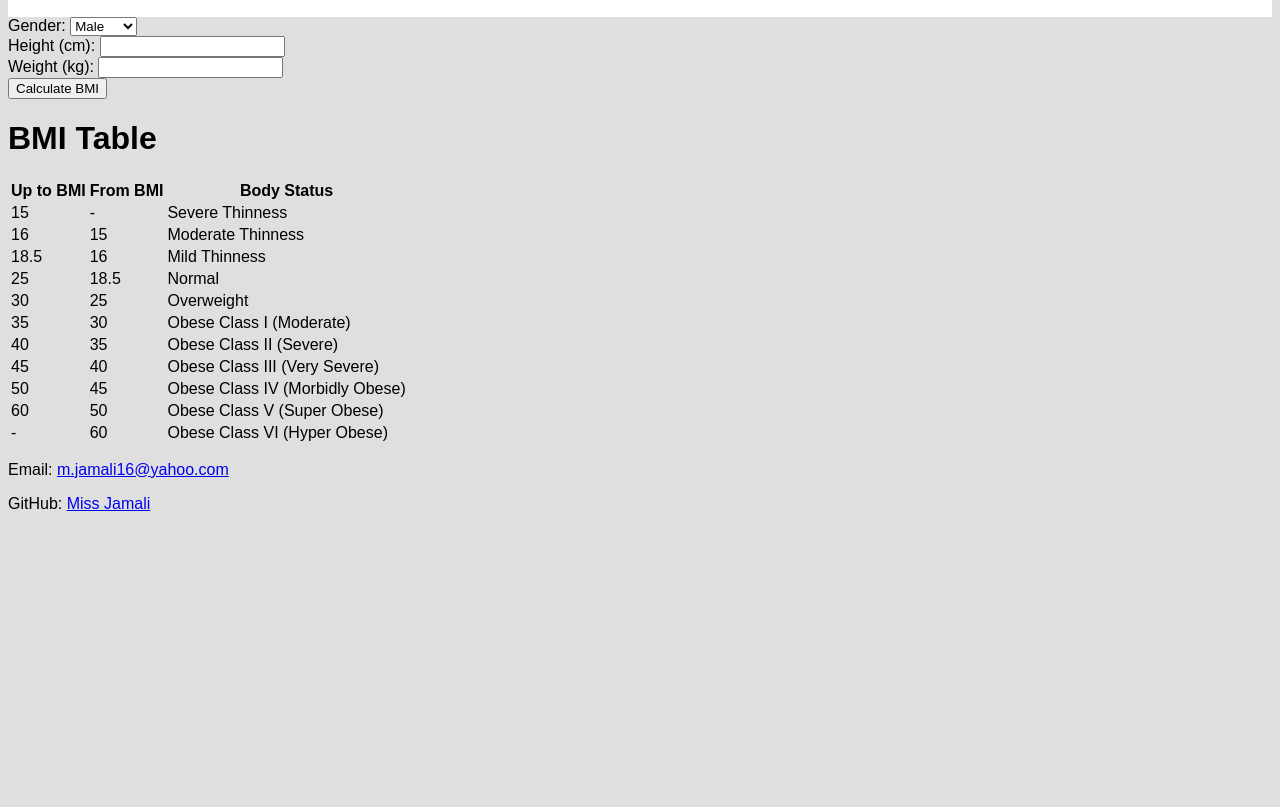
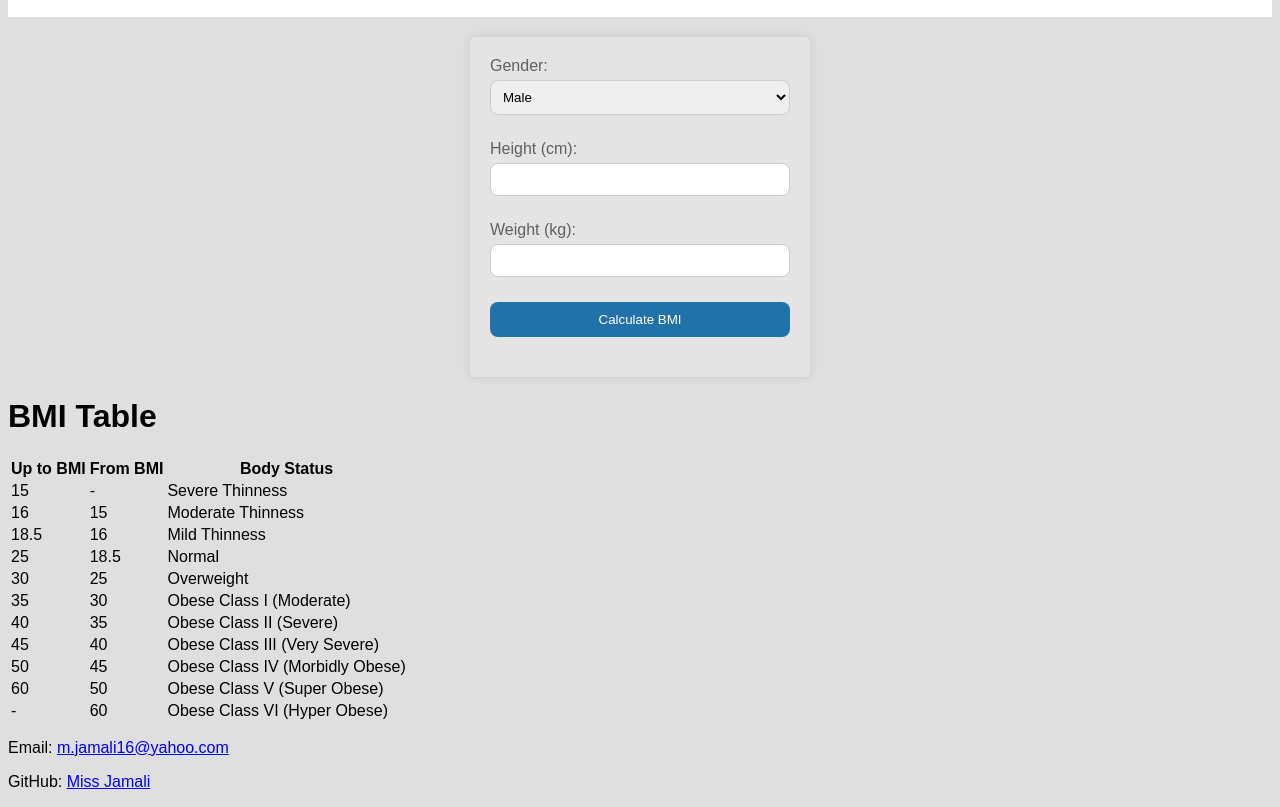
Before and after one commit to MaryaJamali/BodyMassIndexCalculationProgram, a plain HTML site: page index.html in a window 1280 px wide. Shown: the part 92-899 px from the top of the page. Before the commit the page ends 800 px from the top, so only its background shows below. Drawn offline with Linux system fonts and the light colour scheme.

Commit message:
Coding styles.css part

```diff
--- a/css/styles.css
+++ b/css/styles.css
@@ -22,3 +22,51 @@ header h1 {
     margin: 0;
     order: 1;
 }
+form {
+    width: 300px;
+    margin: 20px auto;
+    padding: 20px;
+    background-color: #e4e4e4;
+    border-radius: 5px;
+    box-shadow: 0 0 10px rgba(0, 0, 0, 0.1);
+}
+
+div {
+    margin-bottom: 10px;
+}
+
+label {
+    display: block;
+    margin-bottom: 5px;
+    color: #616060;
+}
+
+input[type="number"], select {
+    width: 100%;
+    padding: 8px;
+    margin-bottom: 15px;
+    border: 1px solid #ccc;
+    border-radius: 8px;
+    box-sizing: border-box;
+}
+
+button {
+    width: 100%;
+    padding: 10px;
+    background-color: #2072a8;
+    color: #fff;
+    border: none;
+    border-radius: 8px;
+    cursor: pointer;
+}
+
+button:hover {
+    background-color: #2389ce;
+}
+
+#result {
+    margin-top: 20px;
+    text-align: center;
+    font-weight: bold;
+    color: #333;
+}
```
